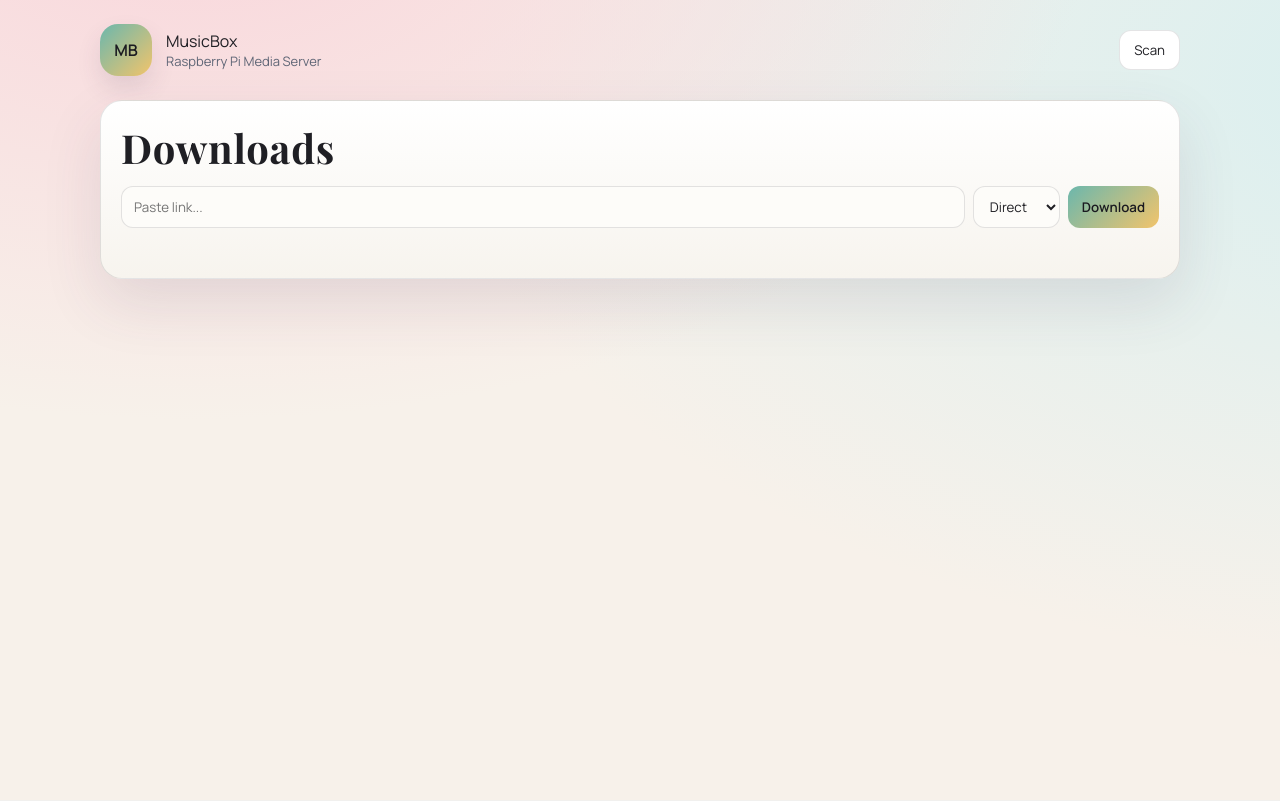
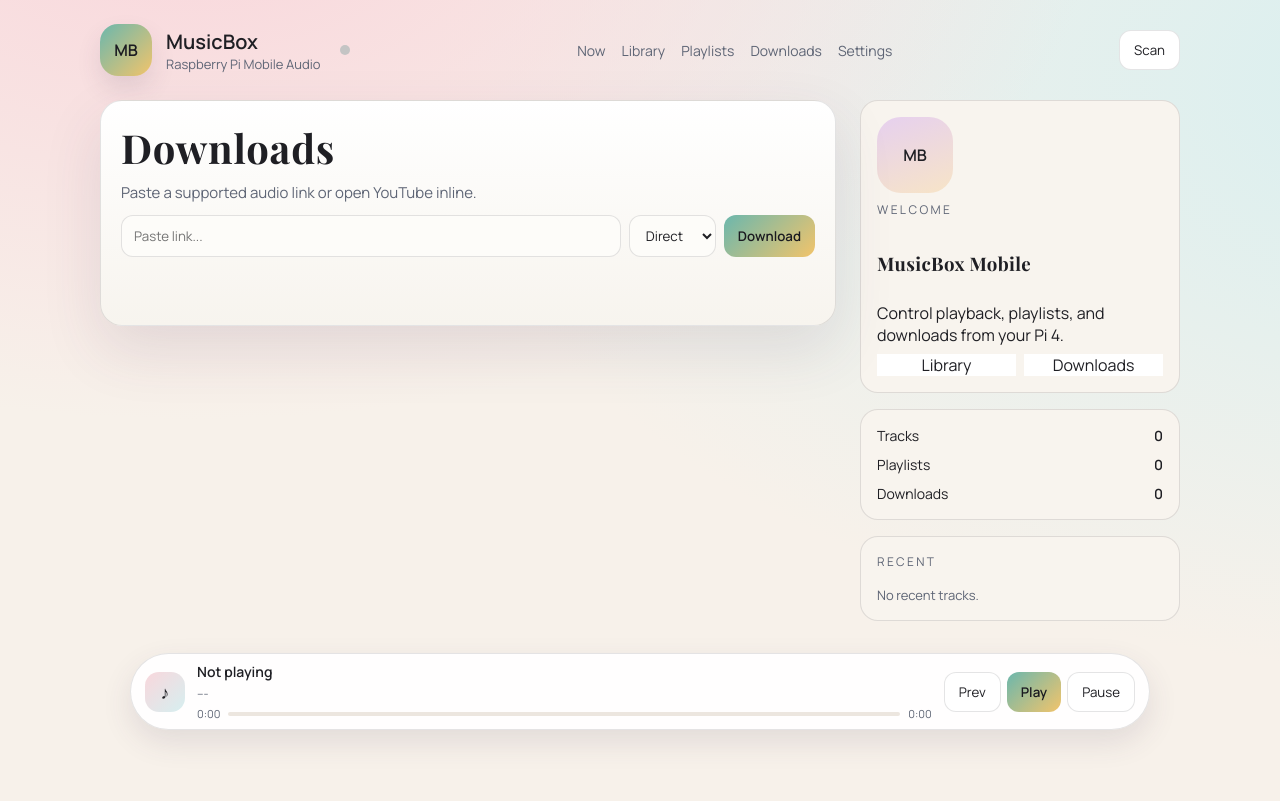
Before and after one commit to mphan1995/flask-ci-demo, a Flask app: page /downloads in a window 1280 px wide. Before the commit the page ends 335 px from the top, so only its background shows below. Run offline with Flask 3, Linux system fonts and the light colour scheme; data that the repository does not hold is empty.

Commit message:
updated the HTML for project

```diff
--- a/app/templates/base.html
+++ b/app/templates/base.html
@@ -4,24 +4,84 @@
     <meta charset="utf-8" />
     <meta name="viewport" content="width=device-width, initial-scale=1" />
     <title>{{ title or "MusicBox" }}</title>
-    <link rel="stylesheet" href="{{ url_for('static', filename='css/styles.css') }}" />
+    <link rel="stylesheet" href="{{ url_for('static', filename='css/base.css') }}" />
   </head>
   <body>
     <div class="app-shell">
       <header class="topbar">
         <div class="brand">
           <div class="logo">MB</div>
-          <div>
+          <div class="brand-text">
             <div class="name">MusicBox</div>
-            <div class="subtitle">Raspberry Pi Media Server</div>
+            <div class="subtitle">Raspberry Pi Mobile Audio</div>
           </div>
+          <span class="status-dot" id="status-dot" aria-label="status"></span>
         </div>
+        <nav class="top-links">
+          <a href="/" class="nav-link">Now</a>
+          <a href="/library" class="nav-link">Library</a>
+          <a href="/playlists" class="nav-link">Playlists</a>
+          <a href="/downloads" class="nav-link">Downloads</a>
+          <a href="/settings" class="nav-link">Settings</a>
+        </nav>
         <button class="ghost" id="btn-scan">Scan</button>
       </header>
 
-      <main class="content">
-        {% block content %}{% endblock %}
-      </main>
+      <div class="layout">
+        <main class="content">
+          {% block content %}{% endblock %}
+        </main>
+        <aside class="sidebar">
+          {% block sidebar %}
+          <div class="side-card profile-card">
+            <div class="portrait">MB</div>
+          <div class="eyebrow">Welcome</div>
+            <h3>MusicBox Mobile</h3>
+            <p>Control playback, playlists, and downloads from your Pi 4.</p>
+            <div class="side-actions">
+              <a class="ghost" href="/library">Library</a>
+              <a class="ghost" href="/downloads">Downloads</a>
+            </div>
+          </div>
+          <div class="side-card stats-card">
+            <div class="stat">
+              <span>Tracks</span>
+              <strong id="count-tracks">0</strong>
+            </div>
+            <div class="stat">
+              <span>Playlists</span>
+              <strong id="count-playlists">0</strong>
+            </div>
+            <div class="stat">
+              <span>Downloads</span>
+              <strong id="count-downloads">0</strong>
+            </div>
+          </div>
+          <div class="side-card recent-card">
+            <div class="eyebrow">Recent</div>
+            <div id="recent-list" class="recent-list">No recent tracks.</div>
+          </div>
+          {% endblock %}
+        </aside>
+      </div>
+
+      <div class="mini-player" id="mini-player">
+        <div class="mini-cover" id="mini-cover">♪</div>
+        <div class="mini-meta">
+          <div class="mini-title" id="mini-title">Not playing</div>
+          <div class="mini-artist" id="mini-artist">---</div>
+          <div class="mini-progress">
+            <span id="mini-pos">0:00</span>
+            <div class="bar"><div id="mini-bar"></div></div>
+            <span id="mini-dur">0:00</span>
+          </div>
+        </div>
+        <div class="mini-actions">
+          <button class="ghost" data-action="prev">Prev</button>
+          <button class="primary" data-action="play">Play</button>
+          <button class="ghost" data-action="pause">Pause</button>
+        </div>
+      </div>
 
       <nav class="bottom-nav">
         <a href="/" class="nav-item">Now</a>
@@ -32,7 +92,27 @@
       </nav>
     </div>
 
+    <div class="modal" id="yt-modal" hidden>
+      <div class="modal-backdrop" data-close></div>
+      <div class="modal-card">
+        <button class="modal-close" data-close>✕</button>
+        <div class="modal-body">
+          <iframe
+            id="yt-frame"
+            title="YouTube Player"
+            allow="autoplay; encrypted-media; picture-in-picture"
+            allowfullscreen
+          ></iframe>
+        </div>
+      </div>
+    </div>
+
+    <script src="{{ url_for('static', filename='js/core.js') }}"></script>
     <script src="{{ url_for('static', filename='js/sse.js') }}"></script>
+    <script src="{{ url_for('static', filename='js/player.js') }}"></script>
+    <script src="{{ url_for('static', filename='js/library.js') }}"></script>
+    <script src="{{ url_for('static', filename='js/playlists.js') }}"></script>
+    <script src="{{ url_for('static', filename='js/downloads.js') }}"></script>
     <script src="{{ url_for('static', filename='js/app.js') }}"></script>
   </body>
 </html>
--- a/app/templates/downloads.html
+++ b/app/templates/downloads.html
@@ -2,7 +2,10 @@
 {% block content %}
 <section class="panel reveal">
   <div class="panel-head">
-    <h1>Downloads</h1>
+    <div>
+      <h1>Downloads</h1>
+      <p class="lede">Paste a supported audio link or open YouTube inline.</p>
+    </div>
     <div class="inline">
       <input id="download-url" type="url" placeholder="Paste link..." />
       <select id="download-mode">
@@ -12,6 +15,7 @@
       <button class="primary" id="start-download">Download</button>
     </div>
     <div id="download-message" class="message"></div>
+    <div id="download-actions" class="actions"></div>
   </div>
   <div class="list" id="download-list"></div>
 </section>
--- a/app/templates/library.html
+++ b/app/templates/library.html
@@ -2,7 +2,10 @@
 {% block content %}
 <section class="panel reveal">
   <div class="panel-head">
-    <h1>Library</h1>
+    <div>
+      <h1>Library</h1>
+      <p class="lede">Your local and remote music library.</p>
+    </div>
     <input id="search" type="search" placeholder="Search title, artist..." />
   </div>
   <div class="filters">
--- a/app/templates/playlists.html
+++ b/app/templates/playlists.html
@@ -2,7 +2,10 @@
 {% block content %}
 <section class="panel reveal">
   <div class="panel-head">
-    <h1>Playlists</h1>
+    <div>
+      <h1>Playlists</h1>
+      <p class="lede">Curate, reorder, and manage your playlists.</p>
+    </div>
     <div class="inline">
       <input id="playlist-name" type="text" placeholder="New playlist" />
       <button class="primary" id="create-playlist">Create</button>
--- a/app/templates/settings.html
+++ b/app/templates/settings.html
@@ -2,7 +2,10 @@
 {% block content %}
 <section class="panel reveal">
   <div class="panel-head">
-    <h1>Settings</h1>
+    <div>
+      <h1>Settings</h1>
+      <p class="lede">Audio output, cache, and library scan.</p>
+    </div>
   </div>
   <div class="settings-grid">
     <div class="card">
```
Also changed, not shown: app/templates/now_playing.html (+10 -9 lines).
